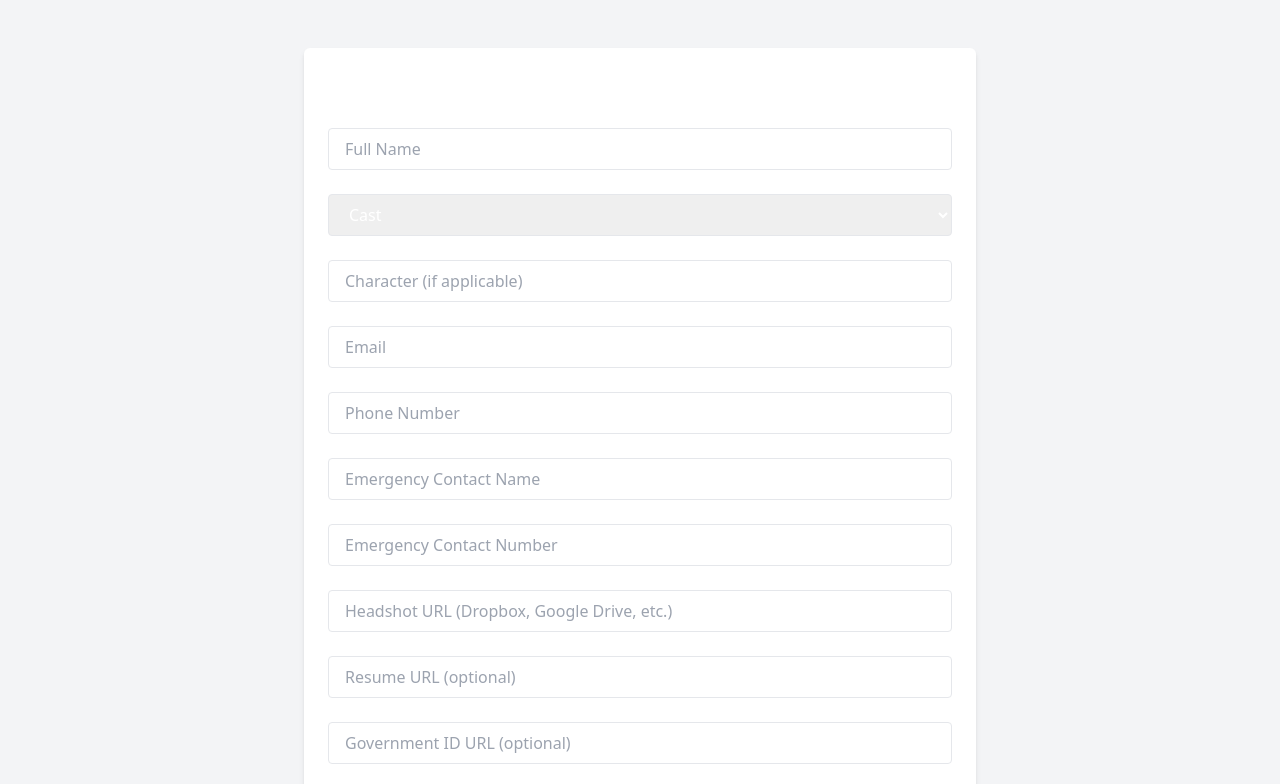
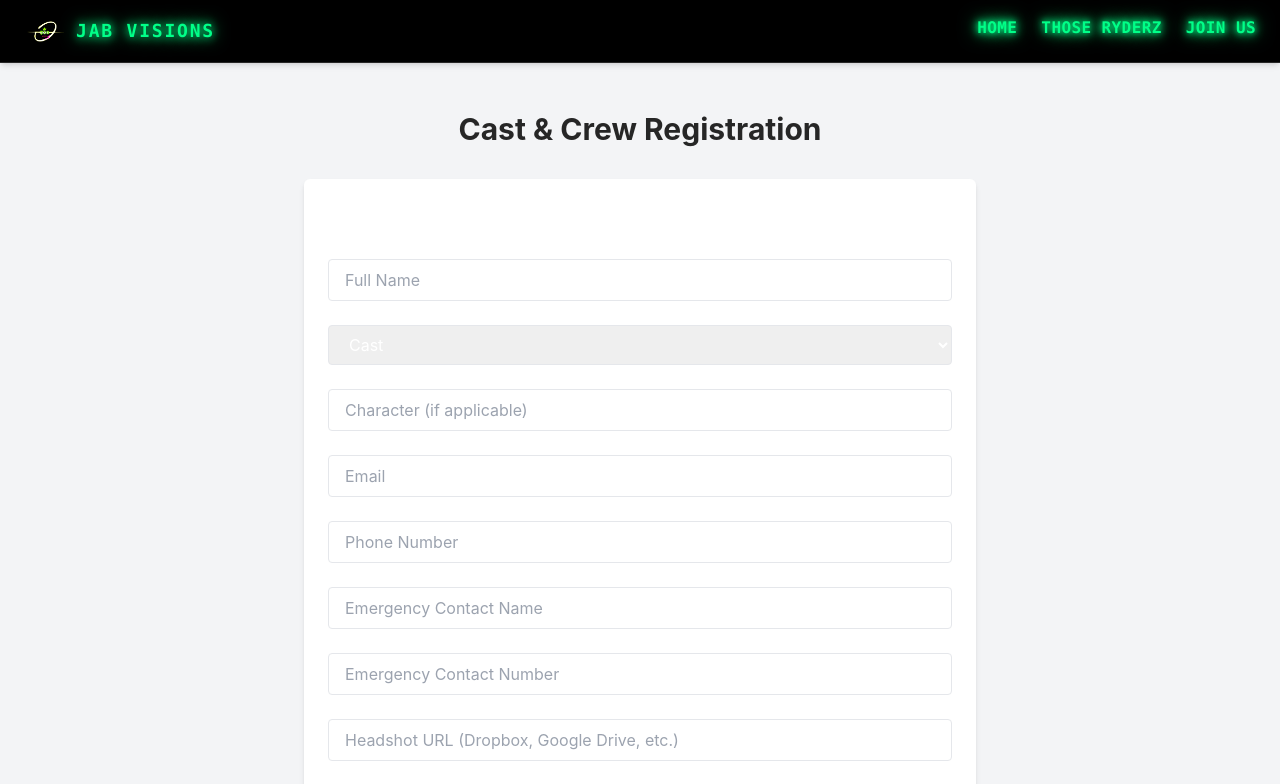
Before and after one commit to JABVisions/jab-visions-site, a Next.js app: page /register in a window 1280 px wide. Shown: the top 784 px of the page. Built offline with nearby package versions, Linux system fonts and the light colour scheme.

Commit message:
Updated navbar styles and glowing effects

```diff
--- a/app/globals.css
+++ b/app/globals.css
@@ -2,6 +2,59 @@
 @tailwind components;
 @tailwind utilities;
 
+/* === Global Typography / Fonts === */
 body {
-  @apply bg-black text-white;
+  font-family: 'Inter', sans-serif;
+  background-color: #0e0e0e;
+  color: #e0e0e0;
+  overflow-x: hidden;
 }
+
+/* === Navbar Glowing Styles === */
+@keyframes flicker {
+  0% { opacity: 1; text-shadow: 0 0 6px #66fcf1, 0 0 12px #33faff; }
+  15% { opacity: 0.85; text-shadow: 0 0 4px #66fcf1; }
+  30% { opacity: 1; text-shadow: 0 0 8px #66fcf1; }
+  50% { opacity: 0.9; text-shadow: 0 0 10px #33faff; }
+  70% { opacity: 1; text-shadow: 0 0 12px #66fcf1, 0 0 20px #9efeff; }
+  100% { opacity: 1; }
+}
+
+@keyframes pulse-slow {
+  0%, 100% {
+    text-shadow: 0 0 6px #00ff88, 0 0 10px #00ff88;
+  }
+  50% {
+    text-shadow: 0 0 10px #00ff88, 0 0 20px #00ff88;
+  }
+}
+
+.animate-pulse-slow {
+  animation: pulse-slow 2.4s ease-in-out infinite;
+}
+
+.nav-glow {
+  color: #00ff88;
+  text-shadow: 0 0 6px #00ff88, 0 0 12px #00ff88, 0 0 20px #00ff88;
+  transition: all 0.3s ease-in-out;
+  position: relative;
+}
+
+.nav-glow:hover {
+  color: #66fcf1;
+  animation: flicker 1.4s infinite;
+}
+
+.nav-glow::after {
+  content: '';
+  display: block;
+  width: 0%;
+  height: 2px;
+  background: #66fcf1;
+  transition: width 0.3s ease-in-out;
+  margin-top: 4px;
+}
+
+.nav-glow:hover::after {
+  width: 100%;
+}
--- a/app/register/page.tsx
+++ b/app/register/page.tsx
@@ -1,11 +1,20 @@
+'use client';
+
+import Navbar from '@/components/Navbar';
 import RegisterForm from '@/components/RegisterForm';
 
 export default function RegisterPage() {
   return (
-    <main className="min-h-screen bg-gray-100 py-12 px-4">
-      <div className="max-w-4xl mx-auto">
-        <RegisterForm />
-      </div>
+    <main className="min-h-screen bg-gray-100">
+      <Navbar />
+      <section className="py-12 px-6">
+        <div className="max-w-3xl mx-auto">
+          <h1 className="text-3xl font-bold text-center text-neutral-800 mb-8">
+            Cast & Crew Registration
+          </h1>
+          <RegisterForm />
+        </div>
+      </section>
     </main>
   );
 }
--- a/components/Navbar.tsx
+++ b/components/Navbar.tsx
@@ -1,19 +1,41 @@
 'use client';
 
 import Link from 'next/link';
+import Image from 'next/image';
 
 export default function Navbar() {
   return (
-    <nav className="w-full bg-black text-white py-4 px-6 flex justify-between items-center">
-      <div className="text-xl font-bold">
-        <Link href="/">JAB Visions</Link>
-      </div>
-      <div className="space-x-6 text-sm">
-        <Link href="/" className="hover:underline">Home</Link>
-        <Link href="/about" className="hover:underline">About</Link>
-        <Link href="/those-ryderz" className="hover:underline">Those Ryderz</Link>
-        <Link href="/register" className="hover:underline text-green-400 font-semibold">Register</Link>
+    <nav className="w-full bg-black py-4 px-6 flex justify-between items-center shadow-md z-50 border-b border-neutral-800">
+      {/* Logo and Text */}
+      <Link href="/" className="flex items-center space-x-3 group">
+        <Image
+          src="/assets/jab-logo@2x.png"
+          alt="JAB Visions Logo"
+          width={40}
+          height={40}
+          className="hover:scale-105 transition-transform"
+        />
+        <span className="text-[#00ff88] text-lg font-bold tracking-widest uppercase font-mono animate-pulse-slow">
+          JAB Visions
+        </span>
+      </Link>
+
+      {/* Navigation Links */}
+      <div className="flex space-x-6 text-sm md:text-base uppercase font-mono tracking-widest">
+        <NavItem href="/" text="Home" />
+        <NavItem href="/those-ryderz" text="Those Ryderz" />
+        <NavItem href="/register" text="Join Us" />
       </div>
     </nav>
   );
 }
+
+function NavItem({ href, text }: { href: string; text: string }) {
+  return (
+    <Link href={href}>
+      <span className="nav-glow cursor-pointer font-semibold tracking-wide group">
+        {text}
+      </span>
+    </Link>
+  );
+}
```
